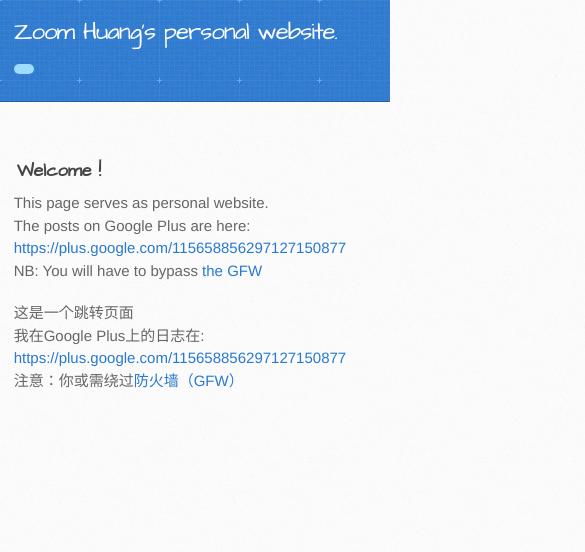
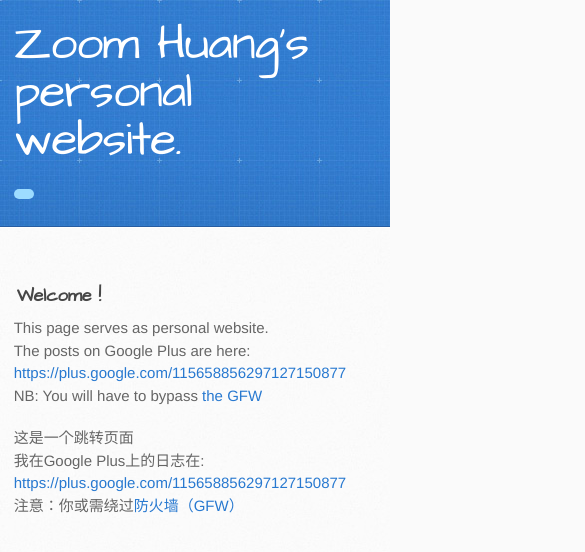
Before and after one commit to zoomhuang/zoom, a plain HTML site: page index.html in a window 390 px wide. Shown: the top 552 px of the page, 585 px wide, since content can reach past the window. Drawn offline with Linux system fonts and the light colour scheme.

Commit message:
revert back

```diff
--- a/stylesheets/stylesheet.css
+++ b/stylesheets/stylesheet.css
@@ -785,8 +785,7 @@ footer a:hover {
     width: 340px;
   }
   header h1 {
-    /*font-size: 60px;*/ /*orig, zoom*/
-    font-size: 30px;
+    font-size: 60px;
   }
   header h2 {
     font-size: 30px;
@@ -818,10 +817,10 @@ footer a:hover {
     position: relative;
   }
   header h1, header h2 {
-    width: 200%; /*orig, 100*/
+    width: 100%;
   }
   header h1 {
-    font-size: 24px; /*orig, 48*/
+    font-size: 48px;
   }
   header h2 {
     font-size: 24px;
```
